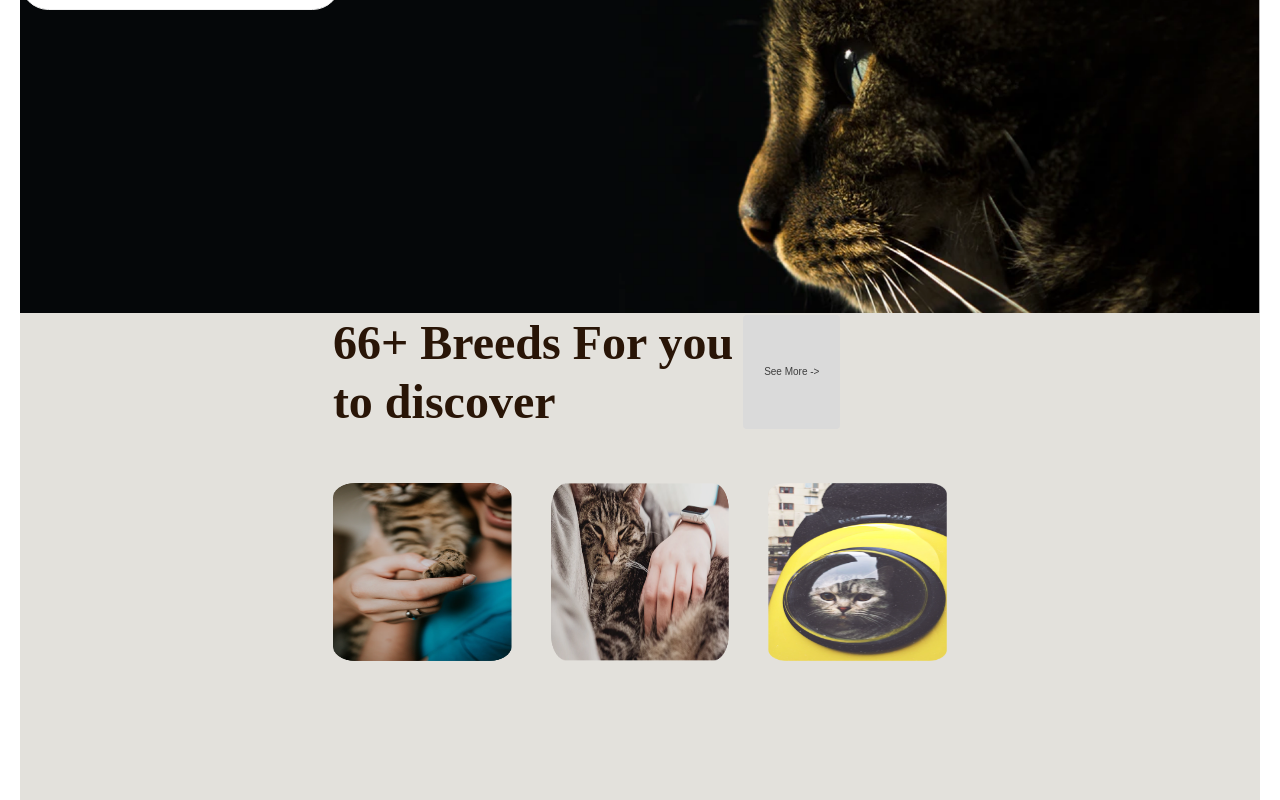
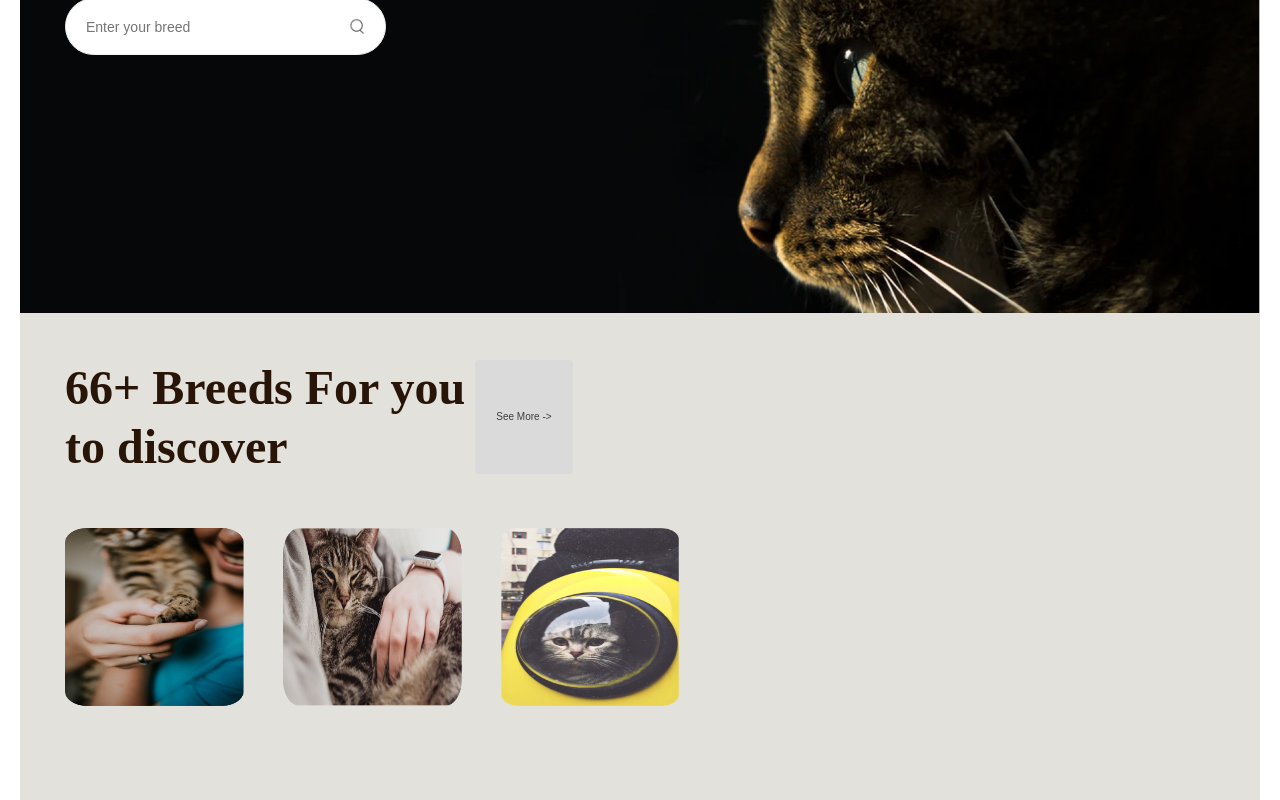
Before and after one commit to ShaniAharon/CatWiki-FE, a Vue app: page / in a window 1280 px wide. Shown: the part 231-1031 px from the top of the page. Built offline with nearby package versions, Linux system fonts and the light colour scheme.

Commit message:
feat: header design

```diff
--- a/src/styles/basics/_layout.scss
+++ b/src/styles/basics/_layout.scss
@@ -57,6 +57,6 @@
 }
 
 .max-width-container {
-  margin: 0 auto;
-  max-width: 1400px;
+  padding: 45px;
+  // max-width: 1400px;
 }
--- a/src/styles/views/_app-main.scss
+++ b/src/styles/views/_app-main.scss
@@ -70,6 +70,7 @@
   // width: 100%;
   height: 75rem;
   border-radius: 25px;
+  position: relative;
 }
 
 .upper-header {
@@ -80,12 +81,7 @@
 
   width: 100%;
   height: 50%;
-  position: relative;
-  .inner-container {
-    position: absolute;
-    top: 100px;
-    left: 50px;
-  }
+
   .logo-white {
     background-color: white;
     height: 40px;
@@ -109,6 +105,7 @@
   background-color: #e3e1dc;
   height: 50%;
   width: 100%;
+  position: relative;
   .inner-content {
     position: absolute;
     left: 50px;
--- a/src/views/market-app.vue
+++ b/src/views/market-app.vue
@@ -11,9 +11,9 @@
         <market-filter />
       </div>
     </section>
-    <section class="below-header flex">
+    <section class="below-header max-width-container flex">
       <!-- TODO: change the position absolute to a container warp -->
-      <div class="max-width-container">
+      <div class="">
         <div class="column g-4">
           <div class="flex">
             <div class="breeds-title">
```
